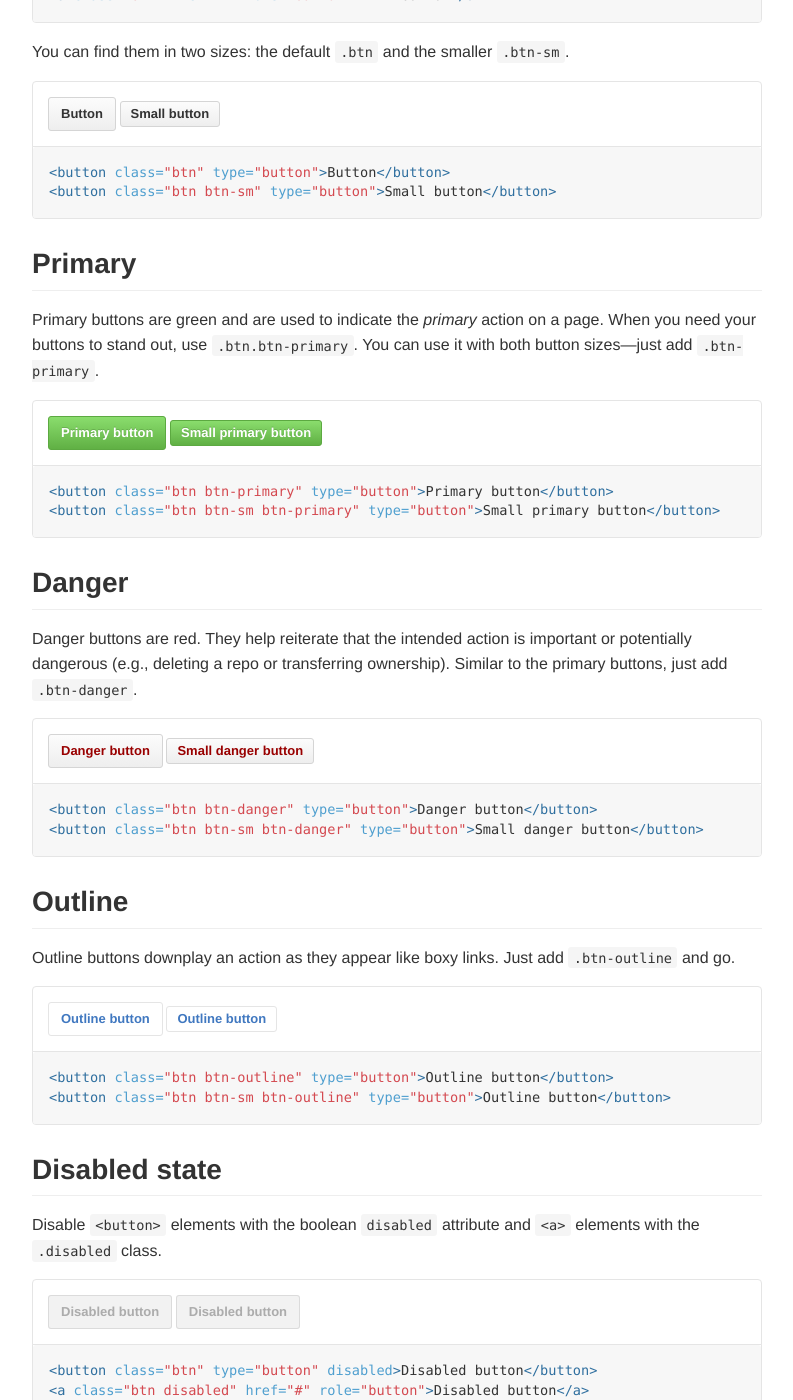
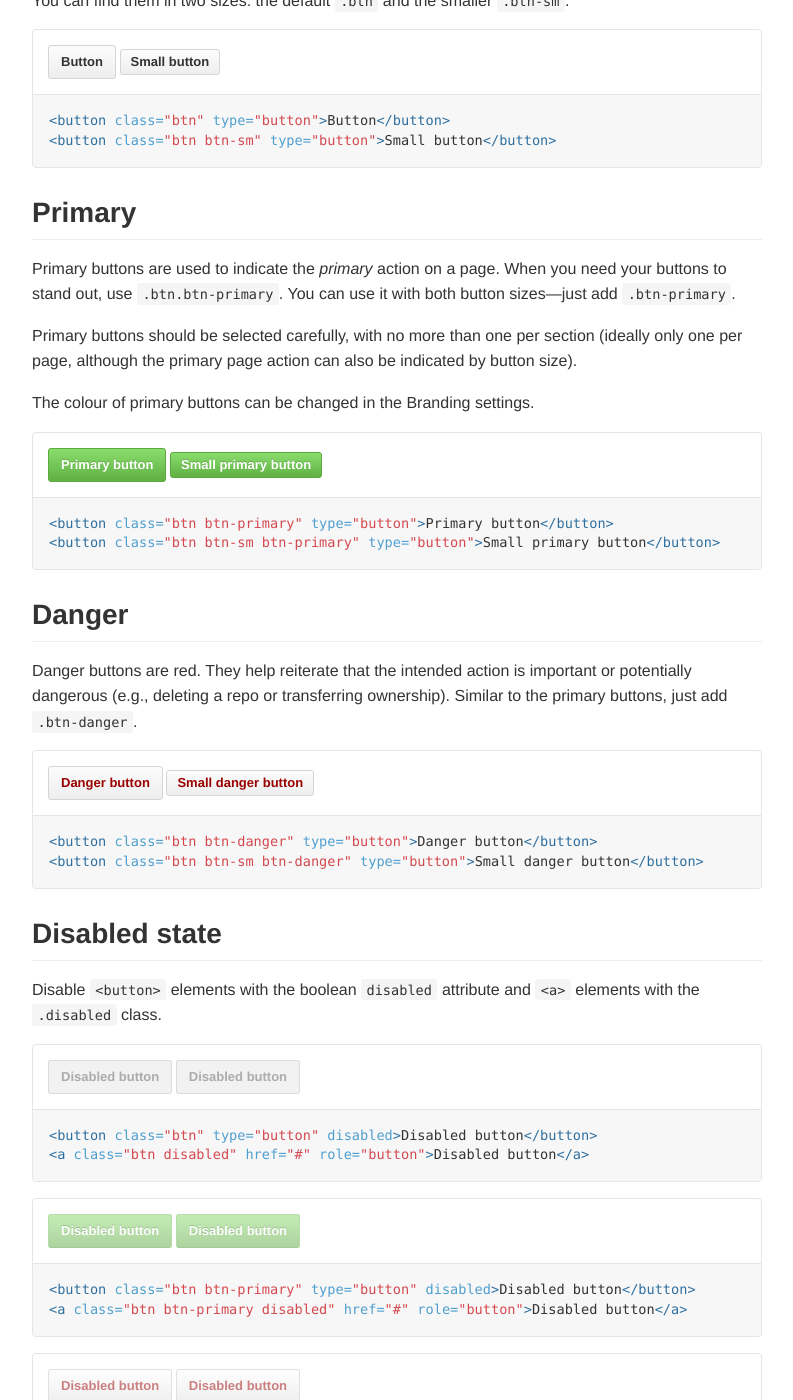
Before and after one commit to l1f7/simplexmobility-styleguide, a Jekyll site: the page built from docs/buttons.md, in a window 1280 px wide and 1400 px high, scrolled down 882 px. Shown: the whole window, without its empty margins (368-1161 px from the left). Built offline with Jekyll 4.4.1, drawn with Linux system fonts in a browser that asks for light colours; some of the changed text lies outside the part shown.

Commit message:
Update Button documentation

```diff
--- a/docs/buttons.md
+++ b/docs/buttons.md
@@ -30,7 +30,11 @@ You can find them in two sizes: the default `.btn` and the smaller `.btn-sm`.
 
 ## Primary
 
-Primary buttons are green and are used to indicate the *primary* action on a page. When you need your buttons to stand out, use `.btn.btn-primary`. You can use it with both button sizes—just add `.btn-primary`.
+Primary buttons are used to indicate the *primary* action on a page. When you need your buttons to stand out, use `.btn.btn-primary`. You can use it with both button sizes—just add `.btn-primary`.
+
+Primary buttons should be selected carefully, with no more than one per section (ideally only one per page, although the primary page action can also be indicated by button size).
+
+The colour of primary buttons can be changed in the Branding settings.
 
 {% example html %}
 <button class="btn btn-primary" type="button">Primary button</button>
@@ -46,15 +50,6 @@ Danger buttons are red. They help reiterate that the intended action is importan
 <button class="btn btn-sm btn-danger" type="button">Small danger button</button>
 {% endexample %}
 
-## Outline
-
-Outline buttons downplay an action as they appear like boxy links. Just add `.btn-outline` and go.
-
-{% example html %}
-<button class="btn btn-outline" type="button">Outline button</button>
-<button class="btn btn-sm btn-outline" type="button">Outline button</button>
-{% endexample %}
-
 ## Disabled state
 
 Disable `<button>` elements with the boolean `disabled` attribute and `<a>` elements with the `.disabled` class.
@@ -64,8 +59,6 @@ Disable `<button>` elements with the boolean `disabled` attribute and `<a>` elem
 <a class="btn disabled" href="#" role="button">Disabled button</a>
 {% endexample %}
 
-Similar styles are applied to primary, danger, and outline buttons:
-
 {% example html %}
 <button class="btn btn-primary" type="button" disabled>Disabled button</button>
 <a class="btn btn-primary disabled" href="#" role="button">Disabled button</a>
@@ -74,11 +67,6 @@ Similar styles are applied to primary, danger, and outline buttons:
 {% example html %}
 <button class="btn btn-danger" type="button" disabled>Disabled button</button>
 <a class="btn btn-danger disabled" href="#" role="button">Disabled button</a>
-{% endexample %}
-
-{% example html %}
-<button class="btn btn-outline" type="button" disabled>Disabled button</button>
-<a class="btn btn-outline disabled" href="#" role="button">Disabled button</a>
 {% endexample %}
 
 ## Block buttons
@@ -120,11 +108,6 @@ You can also use the [counter](../utilities/#counter) component within buttons:
 </button>
 
 <button class="btn btn-danger" type="button">
-  Button
-  <span class="counter">12</span>
-</button>
-
-<button class="btn btn-outline" type="button">
   Button
   <span class="counter">12</span>
 </button>
@@ -165,7 +148,7 @@ Add `.btn-group-form` to `<form>`s within `.btn-group`s for proper spacing and r
   <button class="btn" type="button">Button</button>
 </div>
 {% endexample %}
-
+<!--
 ## Hidden text button
 
 Use `.hidden-text-expander` to indicate and toggle hidden text.
@@ -176,4 +159,4 @@ Use `.hidden-text-expander` to indicate and toggle hidden text.
 </span>
 {% endexample %}
 
-You can also make the expander appear inline by adding `.inline`.
+You can also make the expander appear inline by adding `.inline`. -->
```
Also changed, not shown: other parts of docs/buttons.md (+1 -1 lines).
